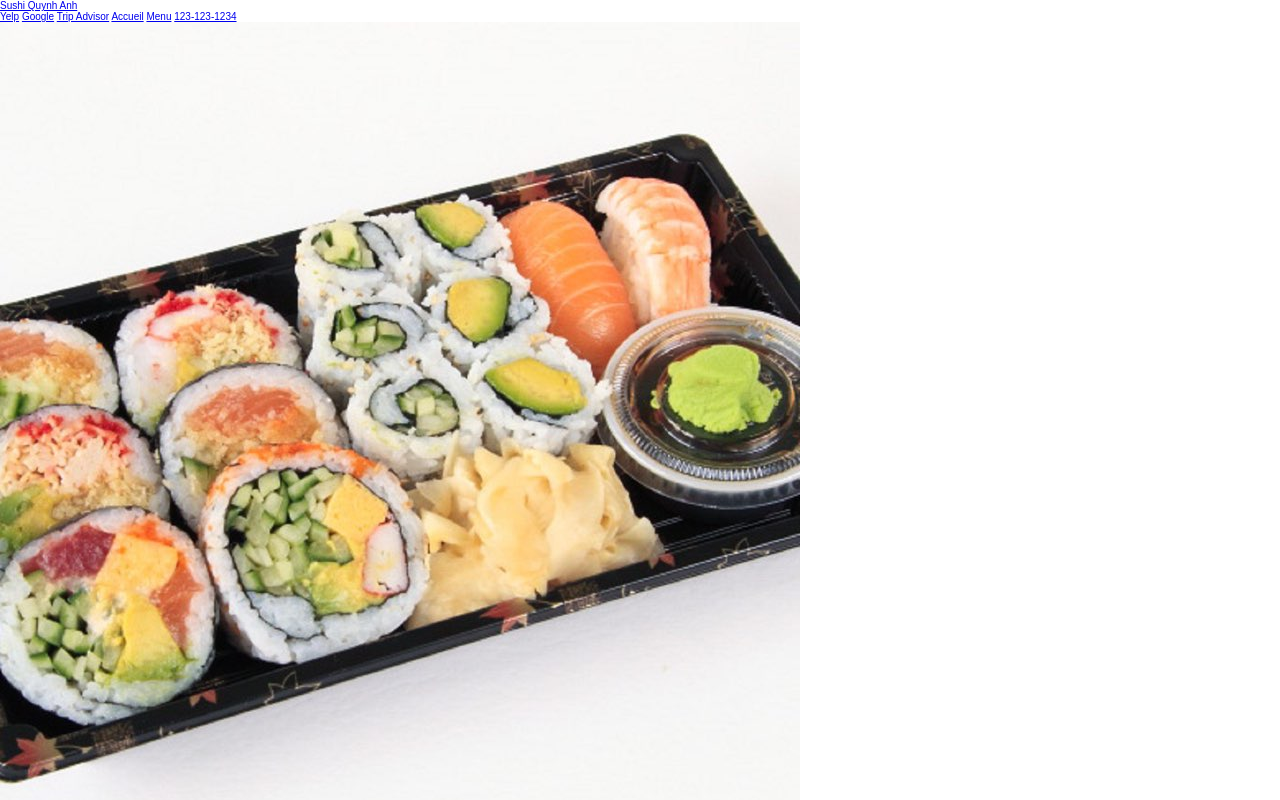
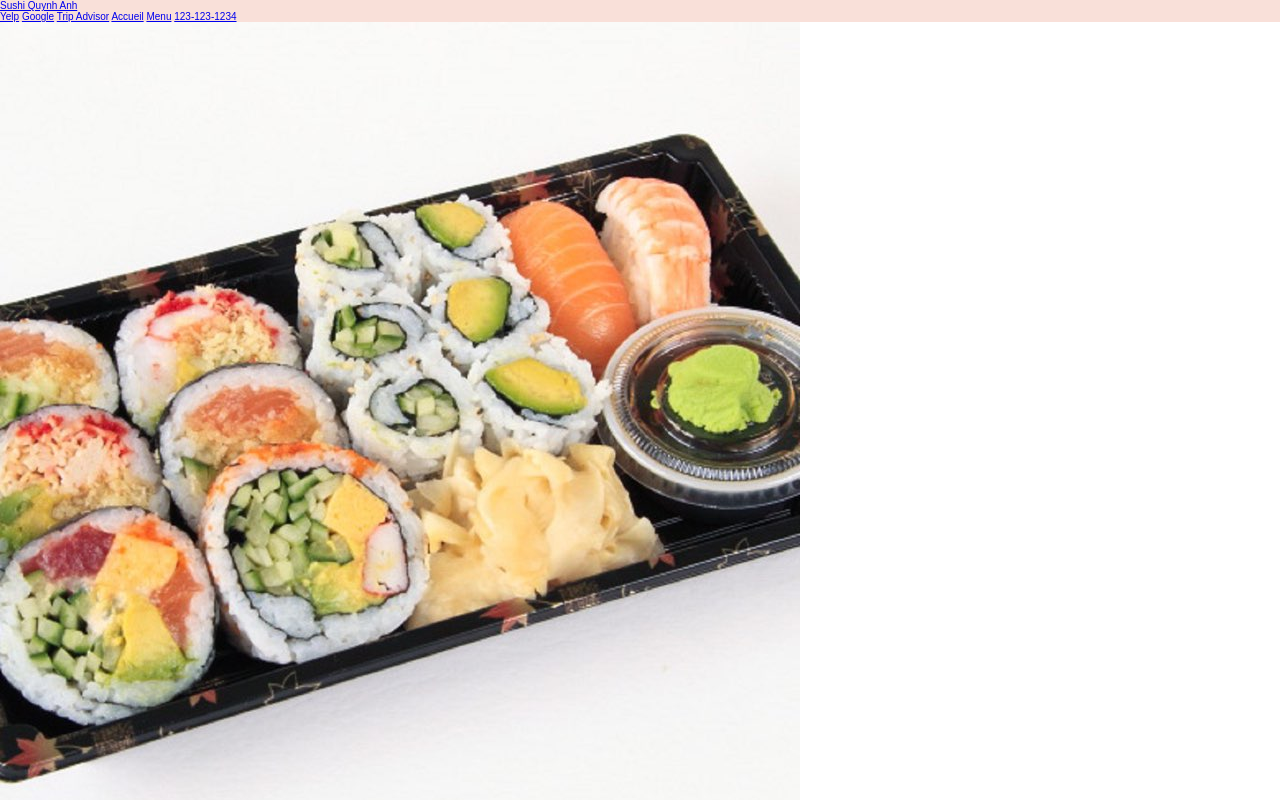
Before and after one commit to iulspop/sushi_restaurant, a website: page index.html in a window 1280 px wide. Shown: the top 800 px of the page. Drawn offline with Linux system fonts and the light colour scheme.

Commit message:
add nav component style, indent with tabs

```diff
--- a/index.html
+++ b/index.html
@@ -12,7 +12,7 @@
 
 <body>
 	<header>
-    <nav>
+		<nav class="nav">
 			<div>
 				<a href="/accueil">Sushi Quynh Anh</a>
 			</div>
@@ -26,12 +26,12 @@
 				<a href="tel:123-123-1234">123-123-1234</a>
 			</div>
 		</nav>
-  </header>
 
 		<section>
 			<img src="public/img/sushi-combo.jpg" alt="sushi combo">
 			<a href="tel:123-123-1234">Commandez Mientenant!</a>
 		</section>
+	</header>
 
 	<section>
 		<p>USP</p>
--- /dev/null
+++ b/public/sass/components/_nav.scss
@@ -0,0 +1,4 @@
+.nav {
+	width: 100vw;
+	background-color: $color-secondary;
+}
--- a/public/sass/main.scss
+++ b/public/sass/main.scss
@@ -1,3 +1,4 @@
 @import "abstracts/variables";
 @import "base/base";
 @import "base/typography";
+@import "components/nav";
```
Also changed, not shown: public/css/style.css. Lines whose indentation alone changed are shown as unchanged.
